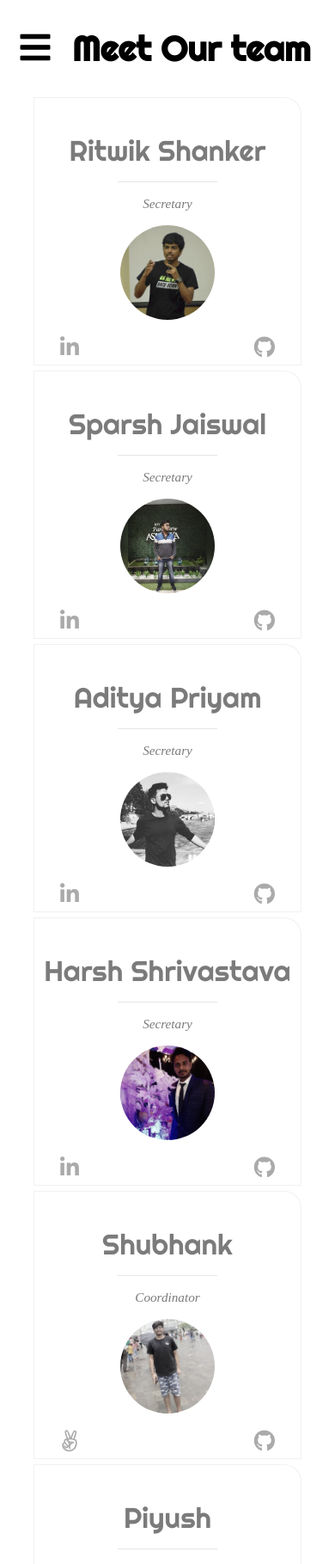
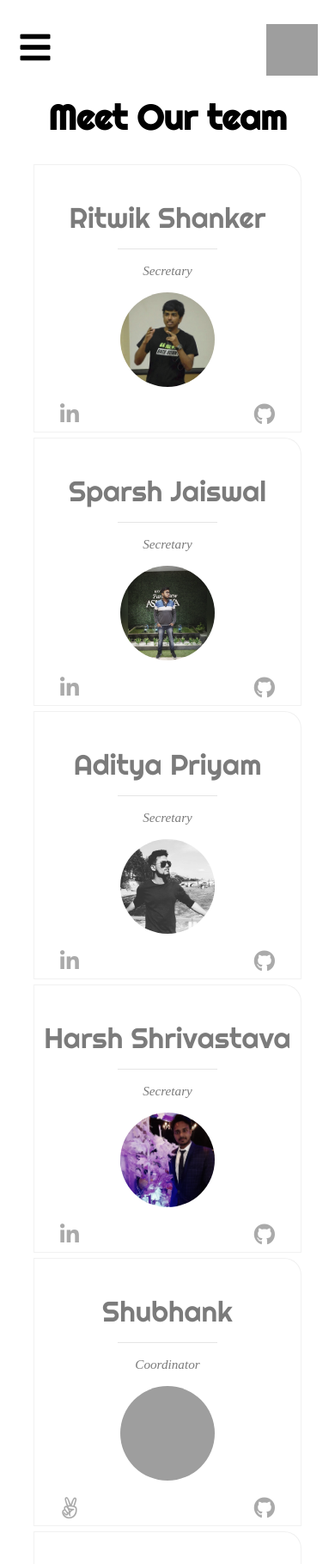
Before and after one commit to shubhank7673/Bitwise, a Django app: page /team/ in a window 390 px wide. Shown: the top 1819 px of the page at 86% size. Run offline with Django 3.2, Linux system fonts and the light colour scheme; some libraries are stand-ins or nearby versions; grey boxes are pictures that could not be loaded.

Commit message:
Update team.html

```diff
--- a/team/templates/team.html
+++ b/team/templates/team.html
@@ -26,7 +26,7 @@
       background: white;
       padding: 10px;
       border: 1px solid rgba(74, 74, 74, 0.075);
-      border-radius: 0px 20px 0px 0px;
+      border-radius:0px 20px 0px 0px;
       width: 290px;
       height: 290px;
       text-align: center;
@@ -119,6 +119,18 @@
       font-size: 42px;
       transition: font-size 0.3s;
     }
+    .logob{
+        height:100px;
+        width:100px;
+        position:absolute;
+        right:0%;
+        top:0%;
+        /*margin:2%;*/
+
+    }
+    .meetTeam{
+        display:none;
+    }
     .openSidebar-btn:hover {
       cursor: pointer;
       font-size: 45px;
@@ -196,12 +208,32 @@
       .openSidebar-btn {
         font-size: 40px !important;
       }
-      .header h1 {
-        margin-top: 22px !important;
-        margin-left: 15%;
+    .header h1{
+         display:none !important;
+          margin-top:22px !important;
+          margin-left:15% ;
       }
       .openSidebar-btn {
         top: 16px !important;
+      }
+      .meetTeam{
+          display:block;
+          position:relative;
+          margin-top:100px;
+          font-family: "Righteous", cursive;
+          font-size:40px;
+          /*border:2px solid black;*/
+      }
+      body{
+          text-align:center;
+      }
+      .logob{
+          position:absolute;
+          height:60px;
+          width:60px;
+          top: 18px !important;
+          right:10px;
+          /*border:2px solid black;*/
       }
     }
     .header {
@@ -214,8 +246,10 @@
       <button onclick="open_sidebar()" class="openSidebar-btn">
         <i class="fas fa-bars hamburger"></i>
       </button>
+      <img src="{% static 'teamphotos/logo.png' %}" alt="" class="logob" />
       <h1 style="color:black">Meet Our team</h1>
     </div>
+    <h1 class="meetTeam" style="color:black">Meet Our team</h1>
     <div id="grid">
       <div class="card">
         <div class="name">Ritwik Shanker</div>
@@ -234,10 +268,10 @@
         <div class="line"></div>
         <div class="position">Secretary</div>
         <img src="{% static 'teamphotos/sparshsir.jpg' %}" alt="" class="dp" />
-        <a href="#"
+        <a href="https://www.linkedin.com/in/sparshjaiswal/"
           ><div class="linkedin"><i class="fab fa-linkedin-in"></i></div
         ></a>
-        <a href="#"
+        <a href="https://github.com/Sparsh-Jaiswal"
           ><div class="github"><i class="fab fa-github"></i></div
         ></a>
       </div>
@@ -245,11 +279,7 @@
         <div class="name">Aditya Priyam</div>
         <div class="line"></div>
         <div class="position">Secretary</div>
-        <img
-          src="{% static 'teamphotos/adityapriyam.jpg' %}"
-          alt=""
-          class="dp"
-        />
+        <img src="{% static 'teamphotos/adityapriyam.jpg' %}" alt="" class="dp" />
         <a href="#"
           ><div class="linkedin"><i class="fab fa-linkedin-in"></i></div
         ></a>
@@ -274,11 +304,11 @@
         <div class="name">Shubhank</div>
         <div class="line"></div>
         <div class="position">Coordinator</div>
-        <img src="{% static 'teamphotos/my.jpg' %}" alt="" class="dp" />
-        <a href="#"
+        <img src="{% static 'teamphotos/Shubhank.jpg' %}" alt="" class="dp" />
+        <a href="https://angel.co/shubhank-khare-1"
           ><div class="linkedin"><i class="fab fa-angellist"></i></div
         ></a>
-        <a href="#"
+        <a href="https://github.com/shubhank7673"
           ><div class="github"><i class="fab fa-github"></i></div
         ></a>
       </div>
@@ -359,10 +389,10 @@
         <div class="line"></div>
         <div class="position">Coordinator</div>
         <img src="{% static 'teamphotos/soumya.jpg' %}" alt="" class="dp" />
-        <a href="#"
+        <a href="https://linkedin.com/in/soumyamukhija"
           ><div class="linkedin"><i class="fab fa-linkedin-in"></i></div
         ></a>
-        <a href="#"
+        <a href="https://github.com/soumyamukhija"
           ><div class="github"><i class="fab fa-github"></i></div
         ></a>
       </div>
```
